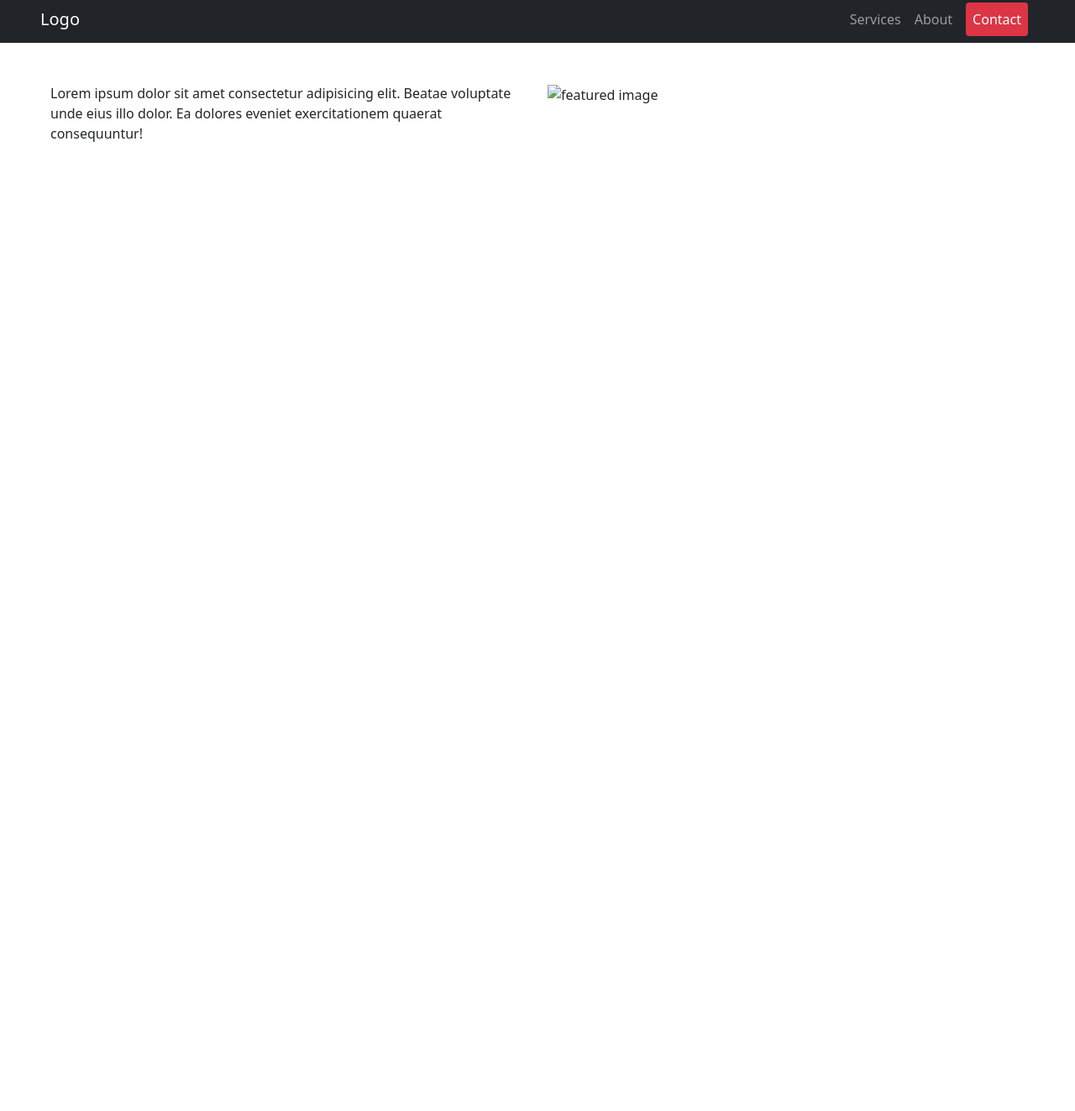
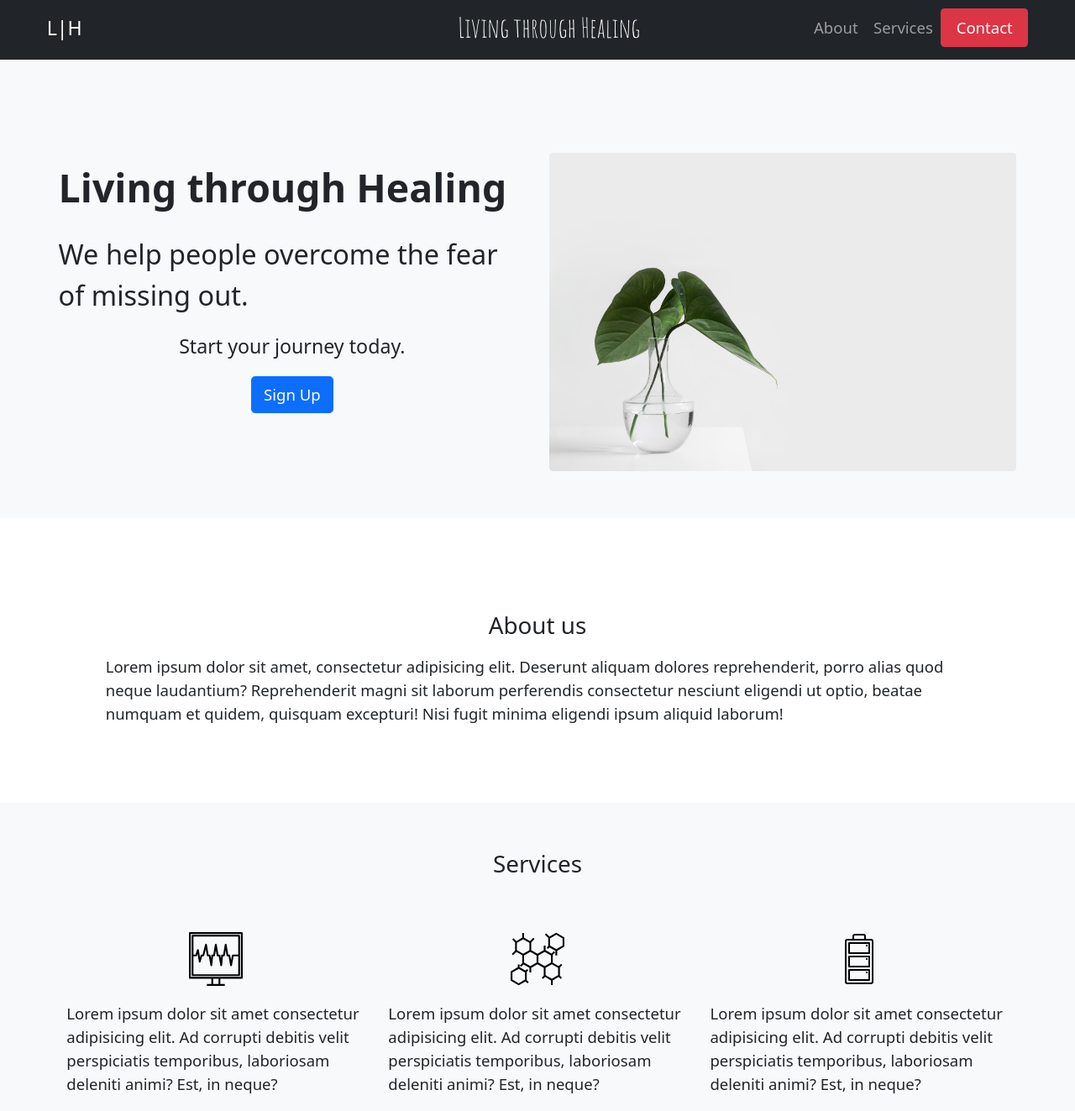
Before and after one commit to spunickt/bootstrap5-demoSite, a website: page src/index.html in a window 1280 px wide. Shown: the part 5-1328 px from the top of the page at 84% size. Before the commit the page ends 800 px from the top, so only its background shows below. Drawn offline with nearby package versions, Linux system fonts and the light colour scheme.

Commit message:
added twoo sections

```diff
--- a/src/index.html
+++ b/src/index.html
@@ -6,7 +6,15 @@
     <meta name="viewport" content="width=device-width, initial-scale=1.0" />
     <title>Landing Page</title>
     <script src="https://code.iconify.design/1/1.0.7/iconify.min.js"></script>
-    <link rel="stylesheet" href="styles/style.css" />
+    <link rel="preconnect" href="https://fonts.googleapis.com" />
+    <link rel="preconnect" href="https://fonts.gstatic.com" crossorigin />
+    <link rel="preconnect" href="https://fonts.googleapis.com" />
+    <link rel="preconnect" href="https://fonts.gstatic.com" crossorigin />
+    <link
+      href="https://fonts.googleapis.com/css2?family=Amatic+SC&display=swap"
+      rel="stylesheet"
+    />
+    <link rel="stylesheet" href="/src/styles/style.css" />
   </head>
   <body>
     <!-- Header -->
@@ -17,9 +25,13 @@
         navbar-dark
         justify-content-between
         px-5
+        container-fluid
       "
     >
-      <div><a class="navbar-brand" href="#">Logo</a></div>
+      <div class="col-md-3"><a class="navbar-brand" href="#">L|H</a></div>
+      <div class="text-center col-md-5 pt-2">
+        <h3 class="brand-title" style="color: white">Living through Healing</h3>
+      </div>
       <button
         class="navbar-toggler"
         type="button"
@@ -38,34 +50,103 @@
       <div class="collapse navbar-collapse flex-grow-0" id="navbarNav">
         <ul class="navbar-nav text-right">
           <li class="nav-item">
-            <a class="nav-link" href="#">Services</a>
+            <a class="nav-link" href="#about">About</a>
           </li>
           <li class="nav-item">
-            <a class="nav-link" href="#">About</a>
+            <a class="nav-link" href="#services">Services</a>
           </li>
           <li class="nav-item">
-            <button type="button" class="btn btn-primary p-0 mx-2">
-              <a class="nav-link" href="#">Contact</a>
+            <button type="button" class="btn btn-primary p-0 px-2">
+              <a class="nav-link" href="#contact">Contact</a>
             </button>
           </li>
         </ul>
       </div>
     </nav>
     <!-- Banner -->
-    <div class="container-fluid">
-      <div class="row mt-5 px-5">
+    <div class="container-fluid bg-light">
+      <div
+        class="row px-5 py-5 d-flex justify-content-center align-items-center"
+      >
         <div class="col-md-6">
-          <p>
-            Lorem ipsum dolor sit amet consectetur adipisicing elit. Beatae
-            voluptate unde eius illo dolor. Ea dolores eveniet exercitationem
-            quaerat consequuntur!
-          </p>
+          <h1 class="fw-bold pb-3">Living through Healing</h1>
+          <p class="fs-3 ">We help people overcome the fear of missing out.</p>
+          <p class="text-center fs-5">Start your journey today.</p>
+          <div class="d-flex justify-content-center"><button type="button" class="btn btn-primary">Sign Up</button></div>
         </div>
-        <div class="col-md-6">
-          <img src="" alt="featured image">
+        <div class="col-md-6 text-center mt-5">
+          <img
+            src="assets/image.jpg"
+            alt="featured image"
+            width="600"
+            class="img-fluid rounded"
+          />
         </div>
       </div>
     </div>
+    <!-- About -->
+    <section id="about" class="container-md p-5">
+      <div class="row mt-5">
+        <h4 class="mb-3 text-center">About us</h4>
+        <p>
+          Lorem ipsum dolor sit amet, consectetur adipisicing elit. Deserunt
+          aliquam dolores reprehenderit, porro alias quod neque laudantium?
+          Reprehenderit magni sit laborum perferendis consectetur nesciunt
+          eligendi ut optio, beatae numquam et quidem, quisquam excepturi! Nisi
+          fugit minima eligendi ipsum aliquid laborum!
+        </p>
+      </div>
+    </section>
+    <!-- Services -->
+    <section class="bg-light" id="services">
+      <div class="container-md px-2">
+        <div class="row mt-3 gy-5">
+          <h4 class="text-center">Services</h4>
+          <div class="col-md-4">
+            <div class="text-center mb-3">
+              <img
+                src="assets/001-scanner.svg"
+                alt="scan information"
+                height="64"
+              />
+            </div>
+            <p>
+              Lorem ipsum dolor sit amet consectetur adipisicing elit. Ad
+              corrupti debitis velit perspiciatis temporibus, laboriosam
+              deleniti animi? Est, in neque?
+            </p>
+          </div>
+          <div class="col-md-4">
+            <div class="text-center mb-3">
+              <img
+                src="assets/002-molecule.svg"
+                alt="scan information"
+                height="64"
+              />
+            </div>
+            <p>
+              Lorem ipsum dolor sit amet consectetur adipisicing elit. Ad
+              corrupti debitis velit perspiciatis temporibus, laboriosam
+              deleniti animi? Est, in neque?
+            </p>
+          </div>
+          <div class="col-md-4">
+            <div class="text-center mb-3">
+              <img
+                src="assets/003-battery-status.svg"
+                alt="scan information"
+                height="64"
+              />
+            </div>
+            <p>
+              Lorem ipsum dolor sit amet consectetur adipisicing elit. Ad
+              corrupti debitis velit perspiciatis temporibus, laboriosam
+              deleniti animi? Est, in neque?
+            </p>
+          </div>
+        </div>
+      </div>
+    </section>
     <!-- scripts -->
     <script
       src="https://cdn.jsdelivr.net/npm/bootstrap@5.0.2/dist/js/bootstrap.bundle.min.js"
--- a/src/styles/style.scss
+++ b/src/styles/style.scss
@@ -3,6 +3,7 @@
 
 :root {
     font-family: Verdana, Geneva, Tahoma, sans-serif;
+    font-size: calc(1rem + 0.2vw);
 }
 
 #navbarNav > ul > li:nth-child(3) > button {
@@ -11,6 +12,14 @@
 
 }
 
+.none {
+    display: none;
+}
+
 #navbarNav > ul > li:nth-child(3) > button > a {
     color: white;
 }
+
+.brand-title {
+    font-family: 'Amatic SC', cursive;
+}
```
Also changed, not shown: src/assets/001-scanner.svg (added), src/assets/002-molecule.svg (added), src/assets/003-battery-status.svg (added), src/assets/image.jpg (added), src/styles/style.css, 1 other file.
